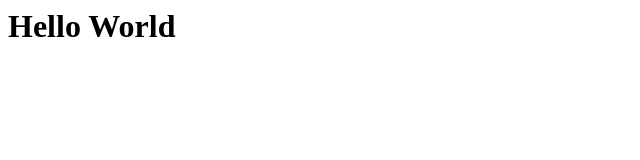
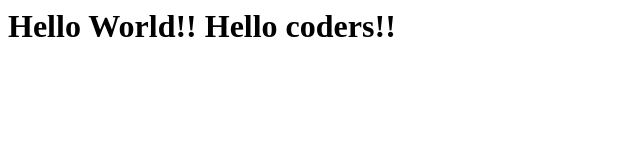
Before and after one commit to BogdanPopa2023/Repo_test, a plain HTML site: page index.html in a window 1280 px wide. Shown: the whole page, without its empty margins (0-640 px from the left). Drawn offline with Linux system fonts and the light colour scheme.

Commit message:
Third commit

```diff
--- a/index.html
+++ b/index.html
@@ -1,3 +1,3 @@
 <h1>
-	Hello World
+	Hello World!! Hello coders!!
 </h1>
```
Also changed, not shown: 1 other file.
